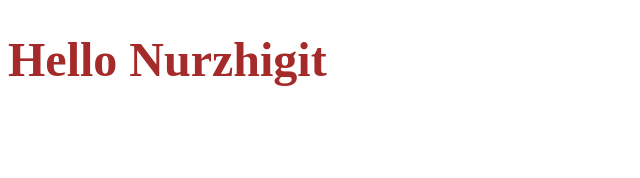
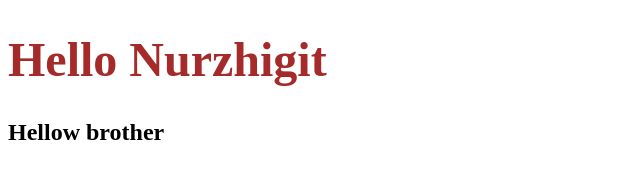
Before and after one commit to Nurzhigitt/Trainproj, a plain HTML site: page index.html in a window 1280 px wide. Shown: the whole page, without its empty margins (0-640 px from the left). Drawn offline with Linux system fonts and the light colour scheme.

Commit message:
Third commit

```diff
--- a/index.html
+++ b/index.html
@@ -9,5 +9,6 @@
 </head>
 <body>
     <h1>Hello Nurzhigit</h1>
+    <h2>Hellow brother</h2>
 </body>
 </html>
```
